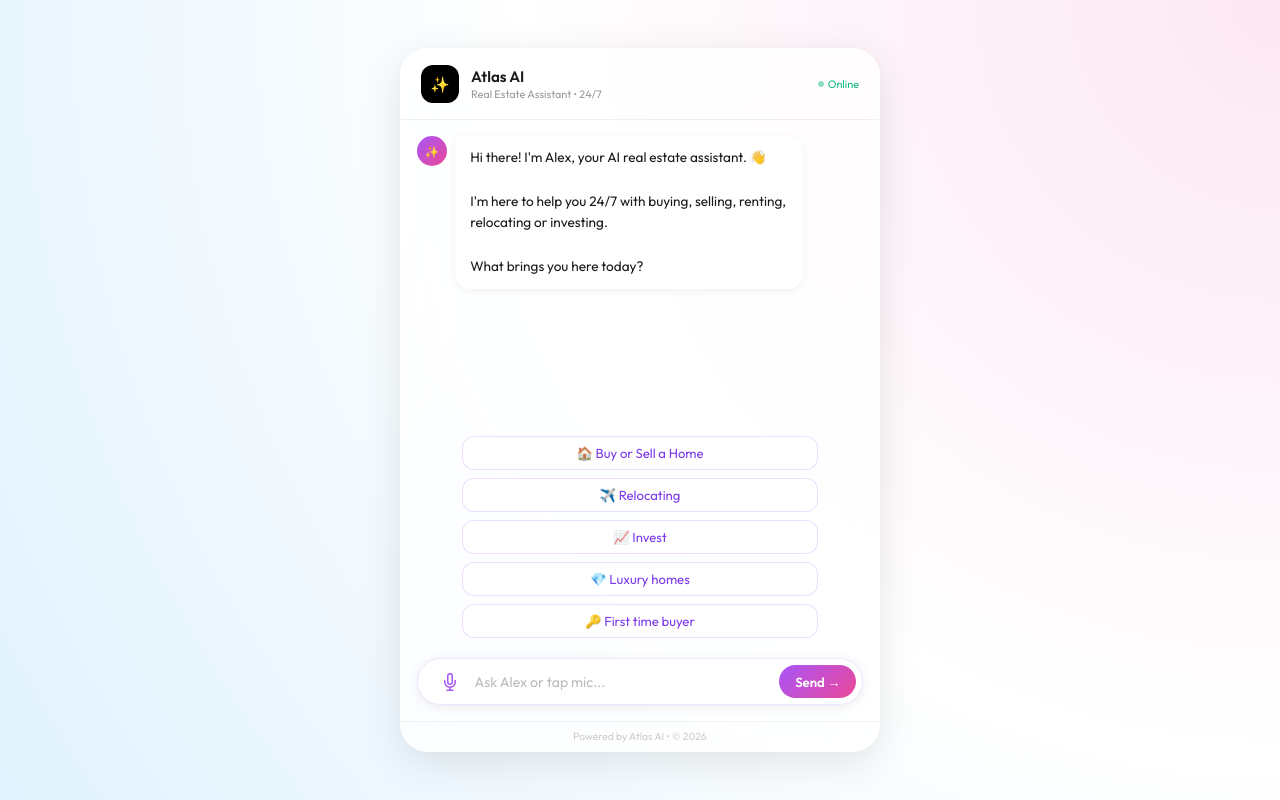
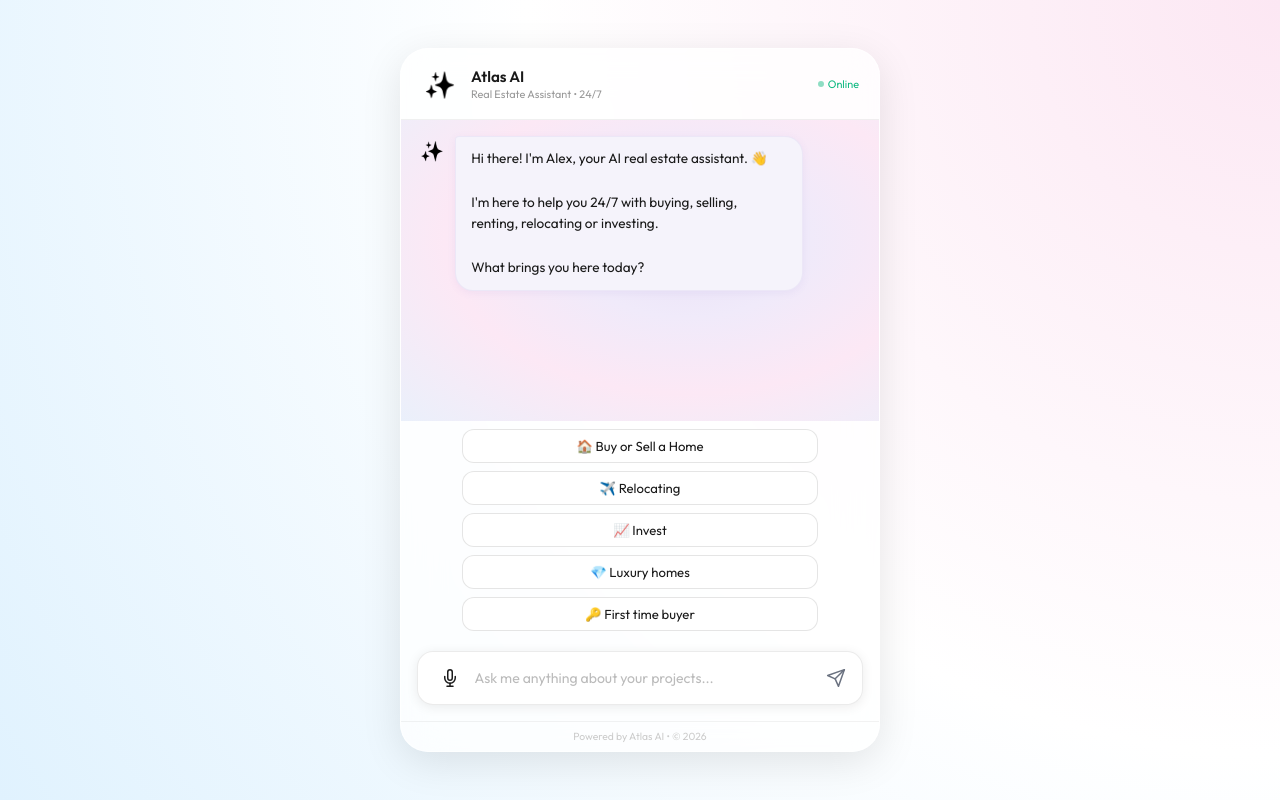
Before and after one commit to jovankaur/Atlas-alex, a Flask app: page / in a window 1280 px wide. Run offline with Flask 3, Linux system fonts and the light colour scheme.

Commit message:
Update index.html

```diff
--- a/templates/index.html
+++ b/templates/index.html
@@ -15,15 +15,14 @@ header{padding:1rem 1.25rem;display:flex;align-items:center;gap:0.75rem;border-b
 .logo {
   width: 38px;
   height: 38px;
-  background: #000000; /* Solid Black */
-  border-radius: 12px;
+  background: transparent;
+  border-radius: 0;
   display: flex;
   align-items: center;
   justify-content: center;
-  font-weight: 700;
-  color: #fff;
-  font-size: 0.95rem;
+  font-size: 1.6rem;
   flex-shrink: 0;
+  filter: grayscale(1) brightness(0);
 }
 
 header h1{font-size:0.95rem;font-weight:600;color:#1a1a1a}
@@ -32,38 +31,99 @@ header p{font-size:0.68rem;color:#999;margin-top:1px}
 .dot{width:6px;height:6px;background:#10b981;border-radius:50%;animation:pulse 2s infinite}
 @keyframes pulse{0%,100%{opacity:1}50%{opacity:0.4}}
 
-.chat-container{flex:1;overflow-y:auto;padding:1rem;display:flex;flex-direction:column;gap:0.75rem}
+.chat-container{flex:1;overflow-y:auto;padding:1rem;display:flex;flex-direction:column;gap:0.75rem;background:radial-gradient(ellipse at 60% 40%,#e8e0f7 0%,#f0eafa 30%,#fce8f5 60%,#eaf0fb 100%)}
 .chat-container::-webkit-scrollbar{width:0}
 
 .message{display:flex;gap:0.5rem;animation:fadeIn 0.3s ease}
 @keyframes fadeIn{from{opacity:0;transform:translateY(6px)}to{opacity:1;transform:translateY(0)}}
 .message.user{flex-direction:row-reverse}
 .avatar{width:30px;height:30px;border-radius:50%;display:flex;align-items:center;justify-content:center;font-size:0.72rem;font-weight:700;flex-shrink:0}
-.avatar.alex{background:linear-gradient(135deg,#a855f7,#ec4899);color:#fff}
+.avatar.alex{background:transparent;color:#000;font-size:1.2rem;filter:grayscale(1) brightness(0);}
 .avatar.user{background:#e0f2fe;color:#0369a1}
-.bubble{max-width:78%;padding:0.7rem 0.95rem;border-radius:16px;font-size:0.85rem;line-height:1.6}
-.message.alex .bubble{background:rgba(255,255,255,0.9);color:#1a1a1a;border-top-left-radius:4px;box-shadow:0 2px 8px rgba(0,0,0,0.06)}
-.message.user .bubble{background:linear-gradient(135deg,#a855f7,#ec4899);color:#fff;border-top-right-radius:4px}
+
+/* Inspo-style bubbles: very light lavender-white, black text */
+.bubble{max-width:78%;padding:0.7rem 0.95rem;border-radius:18px;font-size:0.85rem;line-height:1.6;color:#1a1a1a}
+.message.alex .bubble{
+  background:#f5f3fb;
+  color:#1a1a1a;
+  border-top-left-radius:4px;
+  box-shadow:0 2px 8px rgba(120,80,180,0.07);
+  border:1px solid rgba(180,160,220,0.15);
+}
+.message.user .bubble{
+  background:#ede9f8;
+  color:#1a1a1a;
+  border-top-right-radius:4px;
+  box-shadow:0 2px 8px rgba(120,80,180,0.07);
+  border:1px solid rgba(180,160,220,0.18);
+}
 
 .typing{display:none;align-items:center;gap:0.5rem}
-.typing-dots{display:flex;gap:3px;background:rgba(255,255,255,0.9);padding:0.6rem 0.8rem;border-radius:16px;border-top-left-radius:4px}
-.typing-dots span{width:6px;height:6px;background:#a855f7;border-radius:50%;animation:bounce 1.2s infinite}
+.typing-dots{display:flex;gap:3px;background:#f5f3fb;padding:0.6rem 0.8rem;border-radius:16px;border-top-left-radius:4px;border:1px solid rgba(180,160,220,0.15);box-shadow:0 2px 8px rgba(120,80,180,0.07)}
+.typing-dots span{width:6px;height:6px;background:#aaa;border-radius:50%;animation:bounce 1.2s infinite}
 .typing-dots span:nth-child(2){animation-delay:0.2s}
 .typing-dots span:nth-child(3){animation-delay:0.4s}
 @keyframes bounce{0%,60%,100%{transform:translateY(0)}30%{transform:translateY(-6px)}}
 
 .suggestions{display:flex;flex-direction:column;align-items:center;gap:0.5rem;padding:0.5rem 1rem}
-.suggestion{background:white;border:1px solid rgba(168,85,247,0.2);color:#7c3aed;padding:0.5rem 1rem;border-radius:12px;font-size:0.82rem;font-family:'Outfit',sans-serif;cursor:pointer;width:80%;text-align:center;transition:all 0.2s}
-.suggestion:hover{background:linear-gradient(135deg,#a855f7,#ec4899);color:#fff;border-color:transparent}
+.suggestion{background:white;border:1px solid rgba(0,0,0,0.1);color:#1a1a1a;padding:0.5rem 1rem;border-radius:12px;font-size:0.82rem;font-family:'Outfit',sans-serif;cursor:pointer;width:80%;text-align:center;transition:all 0.2s}
+.suggestion:hover{background:#1a1a1a;color:#fff;border-color:transparent}
 
 .input-wrap{padding:0.75rem 1rem 1rem}
-.input-row{display:flex;gap:0.5rem;align-items:center;background:white;border-radius:99px;padding:0.35rem 0.35rem 0.35rem 1rem;box-shadow:0 2px 12px rgba(0,0,0,0.08);border:1px solid rgba(168,85,247,0.15)}
-.mic-btn{background:transparent;border:none;padding:0.45rem;cursor:pointer;color:#a855f7;display:flex;align-items:center;flex-shrink:0;transition:color 0.2s}
+.input-row{
+  display:flex;
+  gap:0.5rem;
+  align-items:center;
+  background:white;
+  border-radius:16px;
+  padding:0.5rem 0.5rem 0.5rem 1rem;
+  box-shadow:0 2px 12px rgba(0,0,0,0.08);
+  border:1px solid rgba(0,0,0,0.08);
+}
+
+/* Mic button — black icon like inspo */
+.mic-btn{
+  background:transparent;
+  border:none;
+  padding:0.45rem;
+  cursor:pointer;
+  color:#1a1a1a;
+  display:flex;
+  align-items:center;
+  flex-shrink:0;
+  transition:color 0.2s;
+}
 .mic-btn.recording{color:#ef4444;animation:pulse 1s infinite}
-.input-row input{flex:1;background:transparent;border:none;outline:none;font-family:'Outfit',sans-serif;font-size:0.88rem;color:#1a1a1a}
+
+.input-row input{
+  flex:1;
+  background:transparent;
+  border:none;
+  outline:none;
+  font-family:'Outfit',sans-serif;
+  font-size:0.88rem;
+  color:#1a1a1a;
+}
 .input-row input::placeholder{color:#bbb}
-.send-btn{background:linear-gradient(135deg,#a855f7,#ec4899);border:none;border-radius:99px;padding:0.55rem 1rem;color:#fff;font-family:'Outfit',sans-serif;font-weight:600;font-size:0.82rem;cursor:pointer;white-space:nowrap;transition:transform 0.15s}
-.send-btn:hover{transform:scale(1.04)}
+
+/* Send button — bare icon inside input bar, like inspo */
+.send-btn{
+  background:transparent;
+  border:none;
+  border-radius:0;
+  width:36px;
+  height:36px;
+  display:flex;
+  align-items:center;
+  justify-content:center;
+  cursor:pointer;
+  flex-shrink:0;
+  transition:opacity 0.15s;
+  color:#6b7280;
+  padding:0;
+}
+.send-btn:hover{opacity:0.7}
+.send-btn svg{width:20px;height:20px}
 
 footer{text-align:center;padding:0.5rem;color:#ccc;font-size:0.65rem;border-top:1px solid rgba(0,0,0,0.05)}
 </style>
@@ -86,14 +146,13 @@ footer{text-align:center;padding:0.5rem;color:#ccc;font-size:0.65rem;border-top:
       <div class="bubble">Hi there! I'm Alex, your AI real estate assistant. 👋<br><br>I'm here to help you 24/7 with buying, selling, renting, relocating or investing.<br><br>What brings you here today?</div>
     </div>
     <div class="typing" id="typing">
-      <div class="avatar alex">✨</div>
+      <div class="avatar alex" style="background:transparent;filter:grayscale(1) brightness(0);">✨</div>
       <div class="typing-dots"><span></span><span></span><span></span></div>
     </div>
   </div>
 
   <div class="suggestions" id="suggestions">
     <button class="suggestion" onclick="sendSuggestion('I want to buy or sell a home')">🏠 Buy or Sell a Home</button>
-
     <button class="suggestion" onclick="sendSuggestion('I am relocating')">✈️ Relocating</button>
     <button class="suggestion" onclick="sendSuggestion('I want to invest in property')">📈 Invest</button>
     <button class="suggestion" onclick="sendSuggestion('Show me luxury homes')">💎 Luxury homes</button>
@@ -102,6 +161,7 @@ footer{text-align:center;padding:0.5rem;color:#ccc;font-size:0.65rem;border-top:
 
   <div class="input-wrap">
     <div class="input-row">
+      <!-- Mic icon in black -->
       <button class="mic-btn" id="micBtn" onclick="toggleVoice()" title="Voice input">
         <svg xmlns="http://www.w3.org/2000/svg" width="18" height="18" viewBox="0 0 24 24" fill="none" stroke="currentColor" stroke-width="2" stroke-linecap="round" stroke-linejoin="round">
           <path d="M12 1a3 3 0 0 0-3 3v8a3 3 0 0 0 6 0V4a3 3 0 0 0-3-3z"/>
@@ -110,8 +170,14 @@ footer{text-align:center;padding:0.5rem;color:#ccc;font-size:0.65rem;border-top:
           <line x1="8" y1="23" x2="16" y2="23"/>
         </svg>
       </button>
-      <input type="text" id="userInput" placeholder="Ask Alex or tap mic..." onkeydown="if(event.key==='Enter')sendMessage()"/>
-      <button class="send-btn" onclick="sendMessage()">Send →</button>
+      <input type="text" id="userInput" placeholder="Ask me anything about your projects..." onkeydown="if(event.key==='Enter')sendMessage()"/>
+      <!-- Send button — paper plane like inspo -->
+      <button class="send-btn" onclick="sendMessage()" title="Send">
+        <svg xmlns="http://www.w3.org/2000/svg" viewBox="0 0 24 24" fill="none" stroke="currentColor" stroke-width="1.8" stroke-linecap="round" stroke-linejoin="round">
+          <polygon points="22 2 11 13 2 9 22 2"/>
+          <polyline points="22 2 15 22 11 13"/>
+        </svg>
+      </button>
     </div>
   </div>
 
@@ -173,7 +239,7 @@ function addMessage(text, sender){
   const div = document.createElement('div');
   div.className = `message ${sender}`;
   div.innerHTML = `
-    <div class="avatar ${sender}">${sender==='alex'?'A':'You'}</div>
+    <div class="avatar ${sender}">${sender==='alex'?'✨':'You'}</div>
     <div class="bubble">${text.replace(/\n/g,'<br>').replace(/\*\*/g,'').replace(/\*/g,'•')}</div>
   `;
   container.insertBefore(div, typing);
```
